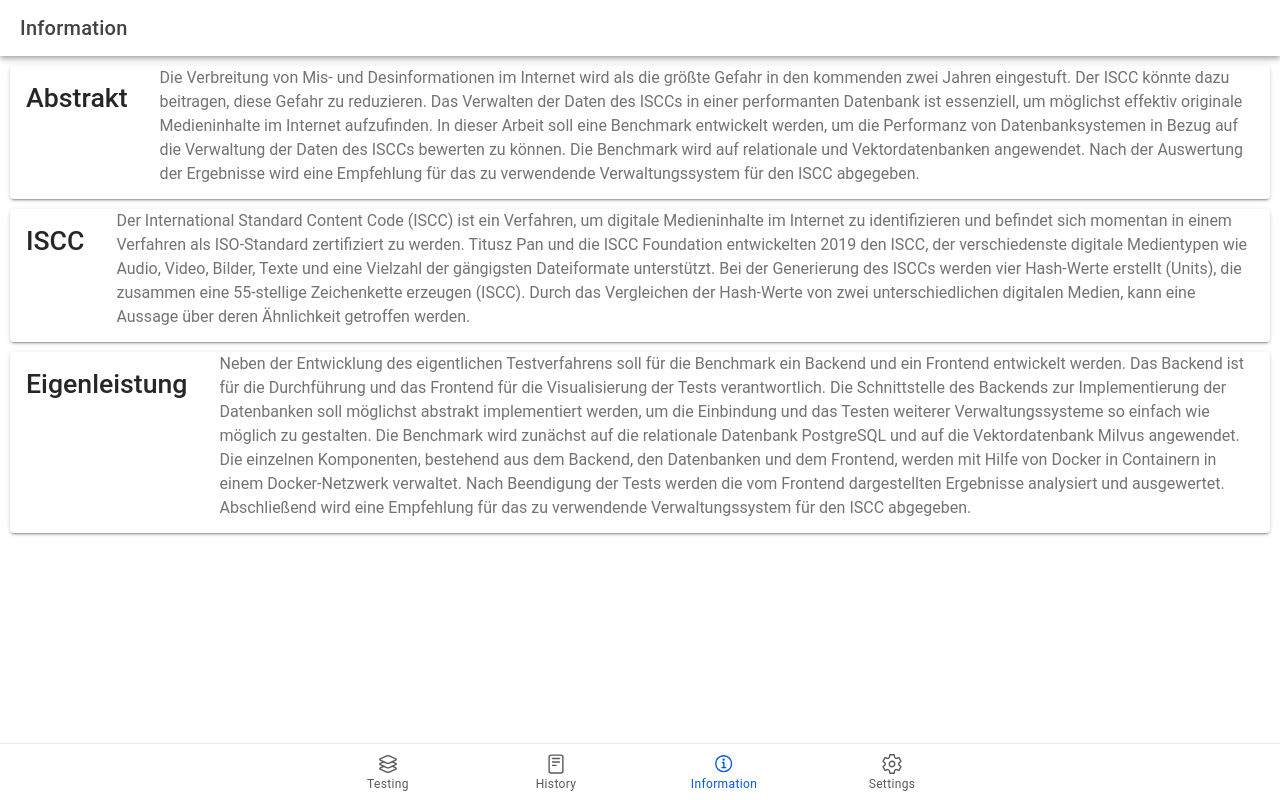
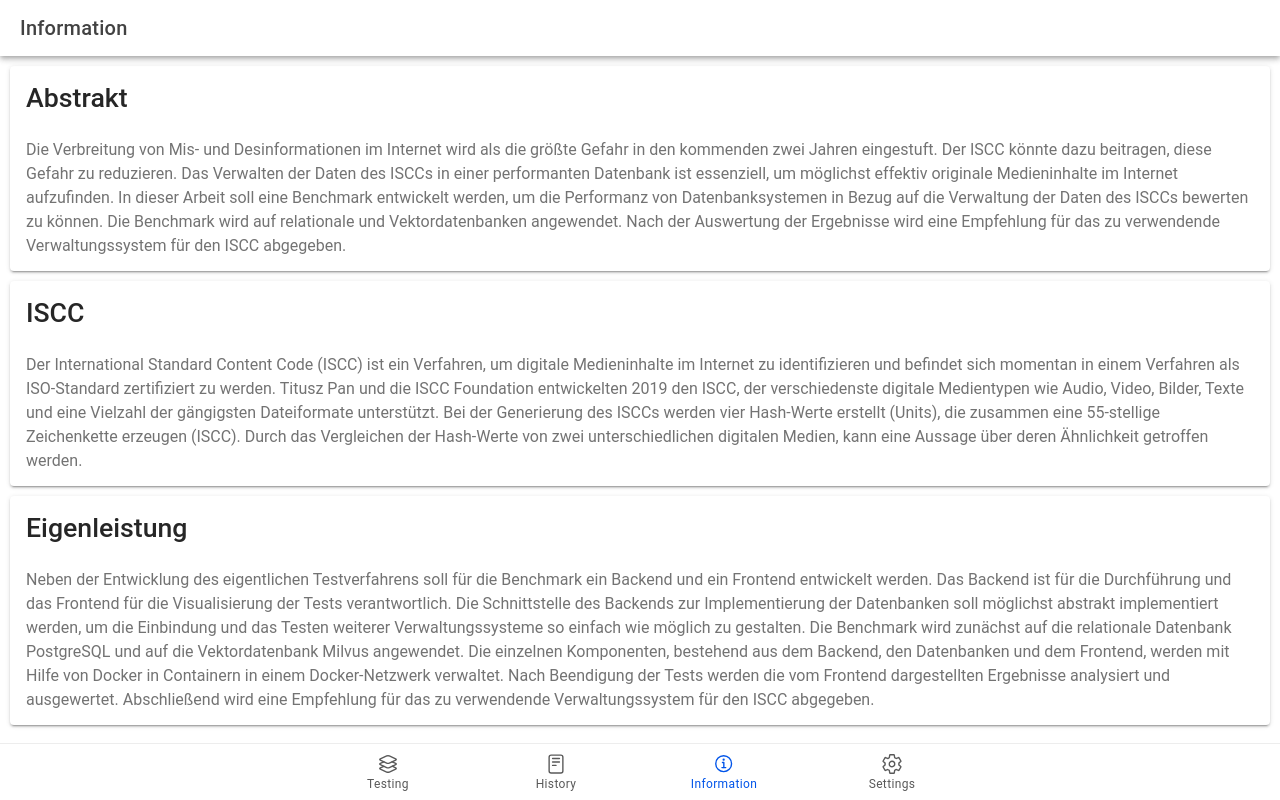
Before and after one commit to dkrakau/db-benchmark, a React (Vite) app in the folder frontend/: page /information in a window 1280 px wide. Built offline with nearby package versions, Linux system fonts and the light colour scheme.

Commit message:
Adjust styles for information card

```diff
--- a/frontend/src/components/InformationCard.module.css
+++ b/frontend/src/components/InformationCard.module.css
@@ -1,5 +1,5 @@
 .informationCard {
-    display: flex;
+    display: block;
 }
 
 .title {
--- a/frontend/src/pages/HistoryPage.tsx
+++ b/frontend/src/pages/HistoryPage.tsx
@@ -19,8 +19,8 @@ const HistoryPage: React.FC = () => {
         </IonHeader>
         <IonContent className={styles.contentHistoryPage}>
           <div className={styles.items}>
+            <LoadingCard state={"Loading"} query={5} queries={100} />
             <ChartCard />
-            <LoadingCard state={"Loading"} query={5} queries={100} />
           </div>
         </IonContent>
       </IonContent>
--- a/frontend/src/pages/SettingsPage.tsx
+++ b/frontend/src/pages/SettingsPage.tsx
@@ -15,7 +15,7 @@ const SettingsPage: React.FC = () => {
             <IonTitle size="large">Settings</IonTitle>
           </IonToolbar>
         </IonHeader>
-        <IonContent>
+        <IonContent className={styles.contentSettingsPage}>
           <IonList className={styles.settingsList}>
             <IonItem>
               <IonInput label="Number of queries" value="100" />
```
